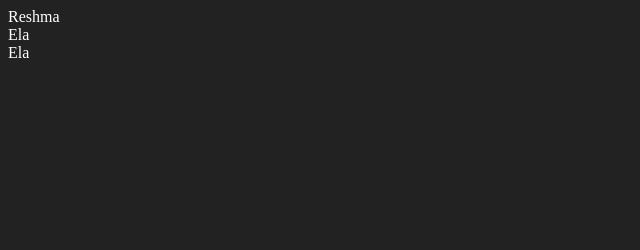
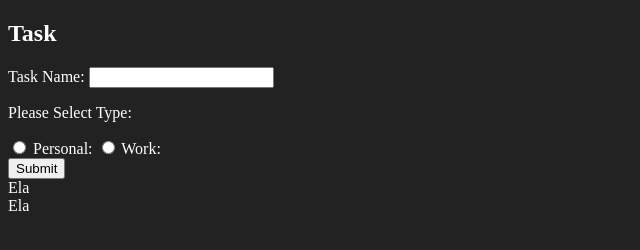
Before and after one commit to reshmakul/To-Do-List, a plain HTML site: page index.html in a window 1280 px wide. Shown: the whole page, without its empty margins (0-640 px from the left). Drawn offline with Linux system fonts and the light colour scheme.

Commit message:
1st Task Update

```diff
--- a/index.html
+++ b/index.html
@@ -10,7 +10,25 @@
     <header></header>
     <body>
 
-            <section>Reshma</section>
+            <section id = "Task">
+                <form id="form">
+                    <h2>Task</h2>
+                    <div>
+                      <label for="taskName"> Task Name:</label>
+                      <input type="text" name="taskName" id="taskName" />
+                    </div>
+                    <div>
+                        <p>Please Select Type: </p>
+                        <input type="radio" name="personal" id="personal">
+                        <label for="personal">Personal: </label>
+                        <input type="radio" name="work" id="work">
+                        <label for="work">Work: </label>
+                    </div>
+
+
+                    <button>Submit</button>
+                  </form>
+            </section>
 
 
             <section>Ela</section>
```
